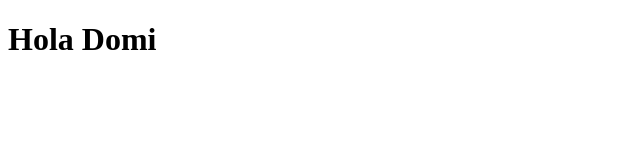
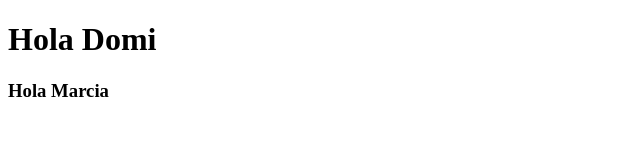
Before and after one commit to MarciaMillanao/git, a plain HTML site: page src/index.html in a window 1280 px wide. Shown: the whole page, without its empty margins (0-640 px from the left). Drawn offline with Linux system fonts and the light colour scheme.

Commit message:
saludando a marcia

```diff
--- a/src/index.html
+++ b/src/index.html
@@ -10,5 +10,6 @@
   <h1>
     Hola Domi
   </h1>
+  <h3>Hola Marcia</h3>
 </body>
 </html>
```
